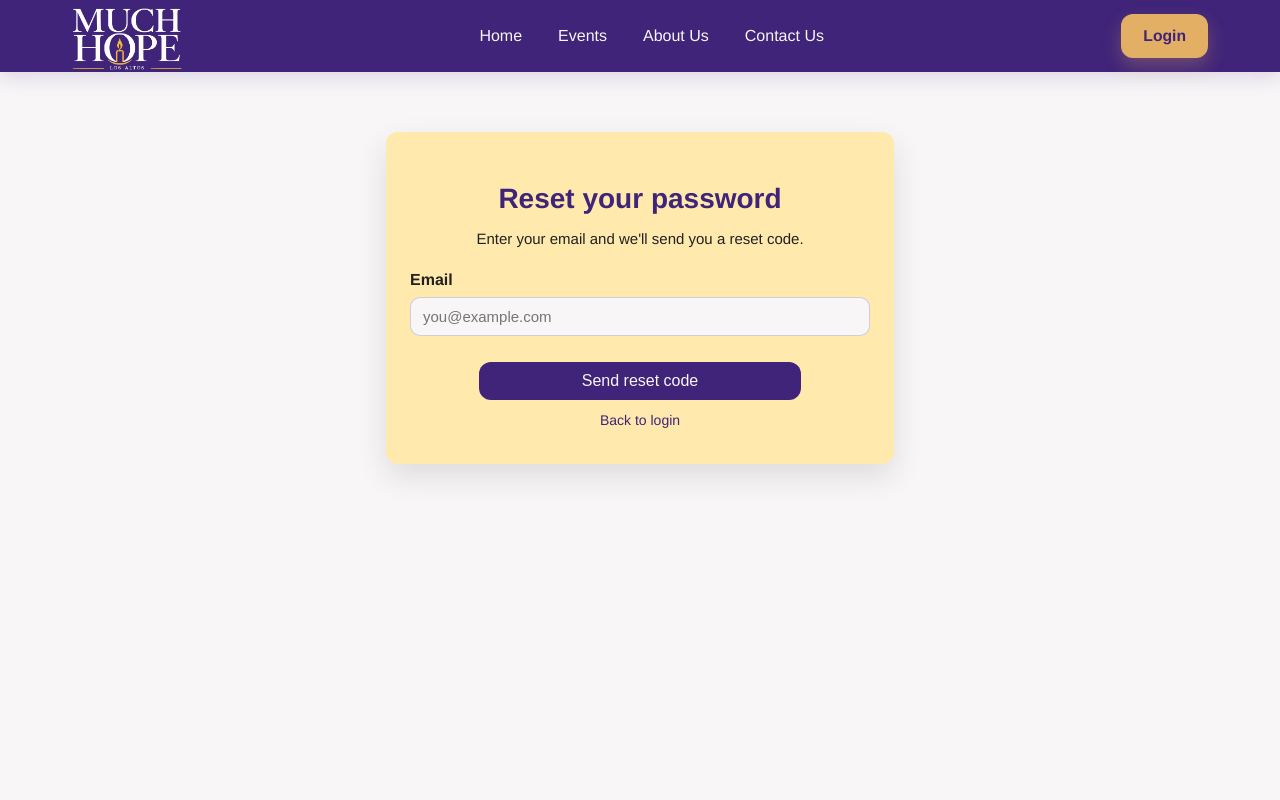
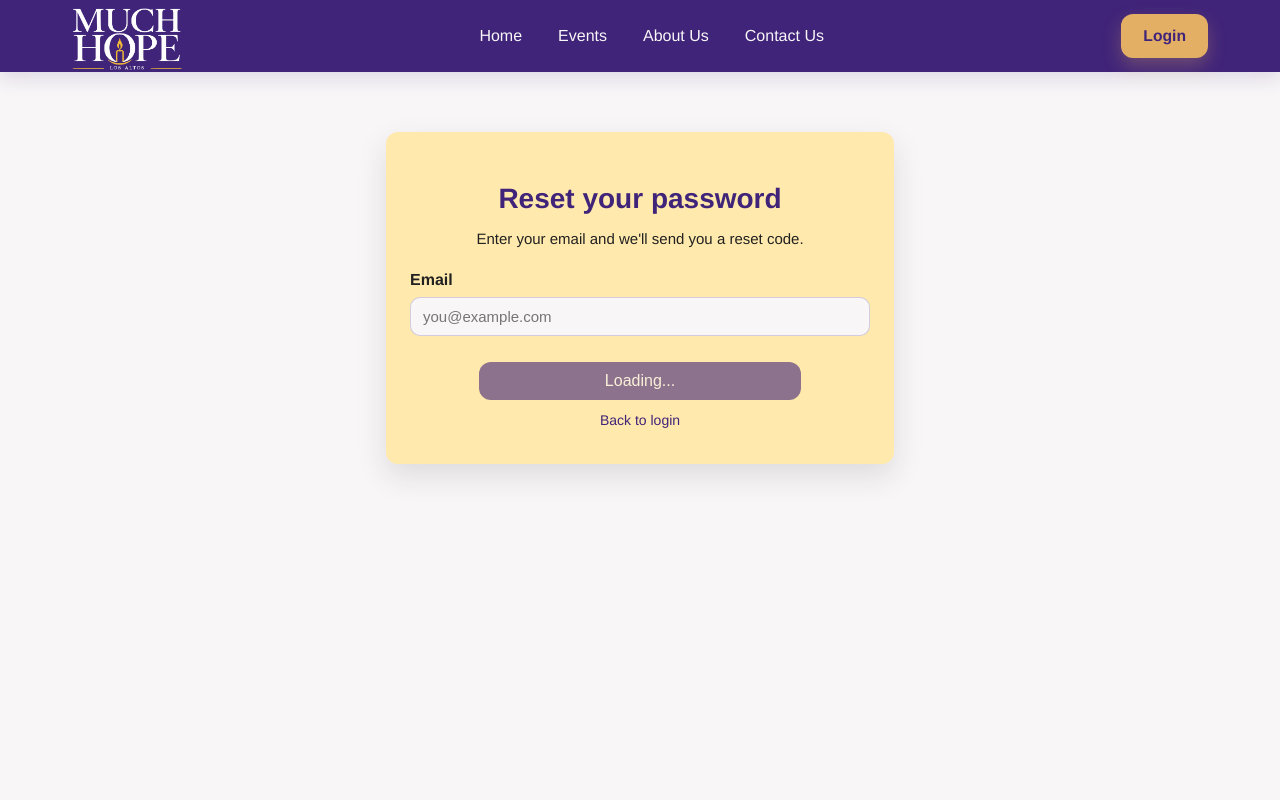
Before and after one commit to KailuanLiu/muchhope-2526, a Next.js app in the folder apps/frontend/: page /forgot-password in a window 1280 px wide. Shown: the top 800 px of the page. Built offline with nearby package versions, Linux system fonts and the light colour scheme; no server answers.

Commit message:
fix: use @clerk/nextjs/legacy for useSignIn in forgot password
Matches the pattern used in Login.tsx - the non-legacy useSignIn from
@clerk/nextjs v7 never resolves isLoaded for password reset flows.

```diff
--- a/apps/frontend/src/components/ForgotPassword.tsx
+++ b/apps/frontend/src/components/ForgotPassword.tsx
@@ -3,7 +3,8 @@
 import { useState } from "react";
 import { useRouter } from "next/navigation";
 import Link from "next/link";
-import { useSignIn } from "@clerk/nextjs";
+import { useSignIn } from "@clerk/nextjs/legacy";
+import { useClerk } from "@clerk/nextjs";
 import AuthLayout from "../app/AuthLayout";
 import styles from "../styles/forgotPassword.module.css";
 
@@ -21,7 +22,9 @@ interface ForgotPasswordProps {
 }
 
 export default function ForgotPassword({ initialStage = "request" }: ForgotPasswordProps) {
-  const { isLoaded, signIn, setActive } = useSignIn() as any;
+  const { signIn } = useSignIn() as any;
+  const { setActive } = useClerk();
+  const isLoaded = !!signIn;
   const router = useRouter();
   const [stage, setStage] = useState<Stage>(initialStage);
   const [isSubmitting, setIsSubmitting] = useState(false);
@@ -43,8 +46,8 @@ export default function ForgotPassword({ initialStage = "request" }: ForgotPassw
     setErrorMessage("");
     setSuccessMessage("");
 
-    if (!isLoaded) {
-      setErrorMessage("Auth is still loading. Please try again in a moment.");
+    if (!signIn) {
+      setErrorMessage("Auth is still loading. Please wait a moment and try again.");
       return;
     }
 
@@ -92,8 +95,8 @@ export default function ForgotPassword({ initialStage = "request" }: ForgotPassw
     setErrorMessage("");
     setSuccessMessage("");
 
-    if (!isLoaded) {
-      setErrorMessage("Auth is still loading. Please try again in a moment.");
+    if (!signIn || !setActive) {
+      setErrorMessage("Auth is still loading. Please wait a moment and try again.");
       return;
     }
 
@@ -157,8 +160,8 @@ export default function ForgotPassword({ initialStage = "request" }: ForgotPassw
               {errorMessage && <p className={styles.error}>{errorMessage}</p>}
               {successMessage && <p className={styles.success}>{successMessage}</p>}
 
-              <button className={styles.button} type="submit" disabled={isSubmitting}>
-                {isSubmitting ? "Sending..." : "Send reset code"}
+              <button className={styles.button} type="submit" disabled={isSubmitting || !isLoaded}>
+                {!isLoaded ? "Loading..." : isSubmitting ? "Sending..." : "Send reset code"}
               </button>
 
               <Link href="/auth/login" className={styles.textLink}>
@@ -206,8 +209,8 @@ export default function ForgotPassword({ initialStage = "request" }: ForgotPassw
               {errorMessage && <p className={styles.error}>{errorMessage}</p>}
               {successMessage && <p className={styles.success}>{successMessage}</p>}
 
-              <button className={styles.button} type="submit" disabled={isSubmitting}>
-                {isSubmitting ? "Updating..." : "Reset password"}
+              <button className={styles.button} type="submit" disabled={isSubmitting || !isLoaded}>
+                {!isLoaded ? "Loading..." : isSubmitting ? "Updating..." : "Reset password"}
               </button>
 
               <button
```
